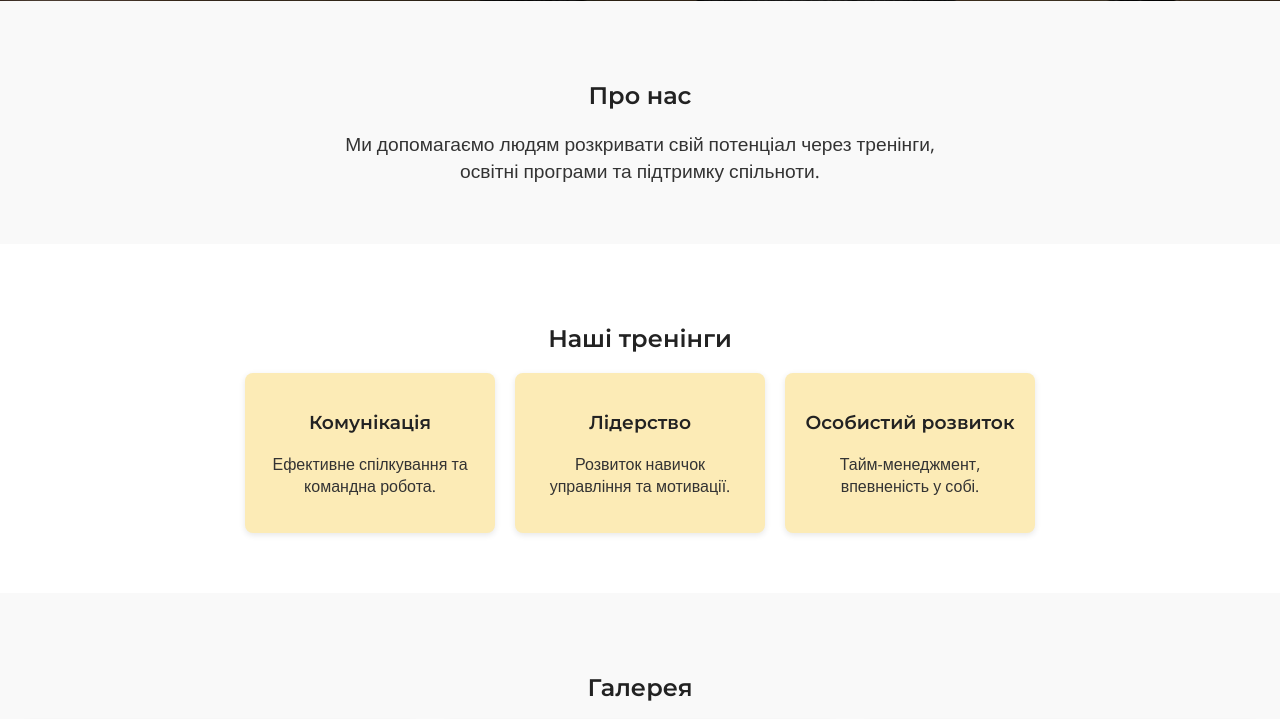
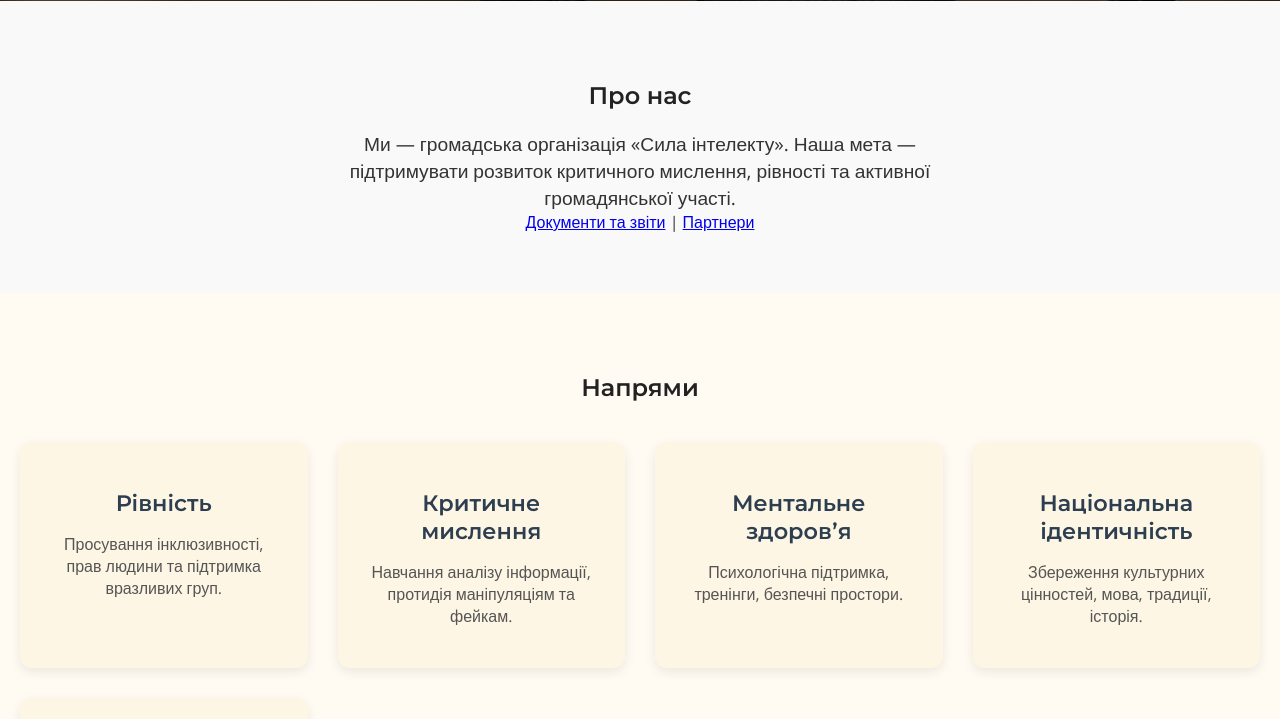
Before and after one commit to wturman/trainings-landing, a PHP site: page / in a window 1280 px wide. Shown: the part 709-1428 px from the top of the page. Run offline with PHP 8.4, Linux system fonts and the light colour scheme.

Commit message:
site first structure

```diff
--- /dev/null
+++ b/css/directions.css
@@ -0,0 +1,35 @@
+.directions {
+  padding: 60px 20px;
+  background-color: #fffaf2;
+  text-align: center;
+}
+
+.direction-grid {
+  display: grid;
+  grid-template-columns: repeat(auto-fit, minmax(260px, 1fr));
+  gap: 30px;
+  margin-top: 40px;
+}
+
+.direction-card {
+  background-color: #fef6e4;
+  border-radius: 12px;
+  padding: 25px;
+  box-shadow: 0 4px 12px rgba(0, 0, 0, 0.08);
+  transition: transform 0.3s ease;
+}
+
+.direction-card:hover {
+  transform: translateY(-5px);
+}
+
+.direction-card h3 {
+  margin-bottom: 10px;
+  font-size: 1.4em;
+  color: #2c3e50;
+}
+
+.direction-card p {
+  font-size: 1em;
+  color: #555;
+}
--- a/css/main.css
+++ b/css/main.css
@@ -4,6 +4,9 @@
 @import url("programs.css");
 @import url("gallery.css");
 @import url("footer.css");
+@import url("directions.css");
+@import url("portfolio.css");
+@import url("aktualno.css");
 
 body {
   margin: 0;
--- a/index.html
+++ b/index.html
@@ -83,47 +83,84 @@
 <section id="about" class="about">
   <h2>Про нас</h2>
   <p>
-        Ми допомагаємо людям розкривати свій потенціал через тренінги, освітні
-        програми та підтримку спільноти.
+    Ми — громадська організація «Сила інтелекту». Наша мета — підтримувати розвиток
+    критичного мислення, рівності та активної громадянської участі.
   </p>
+  <div class="about-links">
+    <a href="#documents">Документи та звіти</a> |
+    <a href="#partners">Партнери</a>
+  </div>
 </section>
 
-    <!-- Programs -->
-    <section id="programs" class="programs">
-      <h2>Наші тренінги</h2>
-      <div class="program-list">
-        <div class="program-card">
-          <h3>Комунікація</h3>
-          <p>Ефективне спілкування та командна робота.</p>
+<!-- Directions -->
+<section id="directions" class="directions">
+  <h2>Напрями</h2>
+  <div class="direction-grid">
+    <div class="direction-card">
+      <h3>Рівність</h3>
+      <p>Просування інклюзивності, прав людини та підтримка вразливих груп.</p>
     </div>
-        <div class="program-card">
-          <h3>Лідерство</h3>
-          <p>Розвиток навичок управління та мотивації.</p>
+    <div class="direction-card">
+      <h3>Критичне мислення</h3>
+      <p>Навчання аналізу інформації, протидія маніпуляціям та фейкам.</p>
     </div>
-        <div class="program-card">
-          <h3>Особистий розвиток</h3>
-          <p>Тайм-менеджмент, впевненість у собі.</p>
+    <div class="direction-card">
+      <h3>Ментальне здоровʼя</h3>
+      <p>Психологічна підтримка, тренінги, безпечні простори.</p>
+    </div>
+    <div class="direction-card">
+      <h3>Національна ідентичність</h3>
+      <p>Збереження культурних цінностей, мова, традиції, історія.</p>
+    </div>
+    <div class="direction-card">
+      <h3>Громадянська участь</h3>
+      <p>Активність у суспільному житті, волонтерство, ініціативи.</p>
     </div>
   </div>
 </section>
 
-    <!-- Gallery -->
-    <section id="gallery" class="gallery">
-      <h2>Галерея</h2>
-      <div class="gallery-grid">
-        <img
-          src="https://picsum.photos/400/250?random=1"
-          alt="Фото тренінгу 1"
-        />
-        <img
-          src="https://picsum.photos/400/250?random=2"
-          alt="Фото тренінгу 2"
-        />
-        <img
-          src="https://picsum.photos/400/250?random=3"
-          alt="Фото тренінгу 3"
-        />
+
+<!-- Portfolio -->
+<section id="portfolio" class="portfolio">
+  <h2>Портфоліо</h2>
+  <div class="portfolio-block">
+    <h3>Проєкти</h3>
+    <p>
+      Ми реалізували низку освітніх та соціальних проєктів, спрямованих на розвиток
+      молоді та підтримку громади.
+    </p>
   </div>
+  <div class="portfolio-block">
+    <h3>Історії учасників</h3>
+    <p>
+      Наші учасники діляться власними історіями успіху та досвідом, який надихає інших.
+    </p>
+  </div>
+</section>
+
+<!-- Aktualno -->
+<section id="aktualno" class="aktualno">
+  <h2>Актуально</h2>
+  <div class="aktualno-block">
+    <h3>Корисні посилання</h3>
+    <p>
+      Тут ви знайдете добірку ресурсів для навчання, розвитку та підтримки.
+    </p>
+  </div>
+  <div class="aktualno-block">
+    <h3>Інформаційні матеріали</h3>
+    <p>
+      Статті, буклети та інші матеріали для самостійного ознайомлення.
+    </p>
+  </div>
+</section>
+
+<!-- Services -->
+<section id="services" class="services">
+  <h2>Послуги</h2>
+  <p>
+    Ми пропонуємо тренінги, консультації та освітні програми для молоді та дорослих.
+  </p>
 </section>
 
 <!-- Contacts -->
@@ -131,6 +168,13 @@
   <h2>Контакти</h2>
   <p>Email: info@silaintellect.org</p>
   <p>Телефон: +380 00 000 00 00</p>
+  <p>
+    Соцмережі:
+    <a href="#">Facebook</a> |
+    <a href="#">Instagram</a> |
+    <a href="#">Telegram</a>
+  </p>
 </footer>
+
   </body>
 </html>
```
Also changed, not shown: AI-tmp/d48ad541-0fd2-4819-a5c7-0c0e19f1bd7e.png (added), AI-tmp/design/screenshot_1622.png (added), AI-tmp/design/screenshot_1623.png (added), AI-tmp/design/screenshot_1624.png (added), AI-tmp/design/screenshot_1625.png (added), AI-tmp/generated_image_08947345-754f-4049-8457-7cf274f3eaeb.png (added), AI-tmp/generated_image_70fd78cd-8b33-447f-a075-4022f250b539.png (added), AI-tmp/generated_image_b13a3697-627f-4bfa-94e1-93c131672757.png (added), AI-tmp/generated_image_e0077050-bbeb-4c96-a874-ca146b34e111.png (added), css/aktualno.css (added), css/portfolio.css (added), 1 other file. Lines whose indentation alone changed are shown as unchanged.
